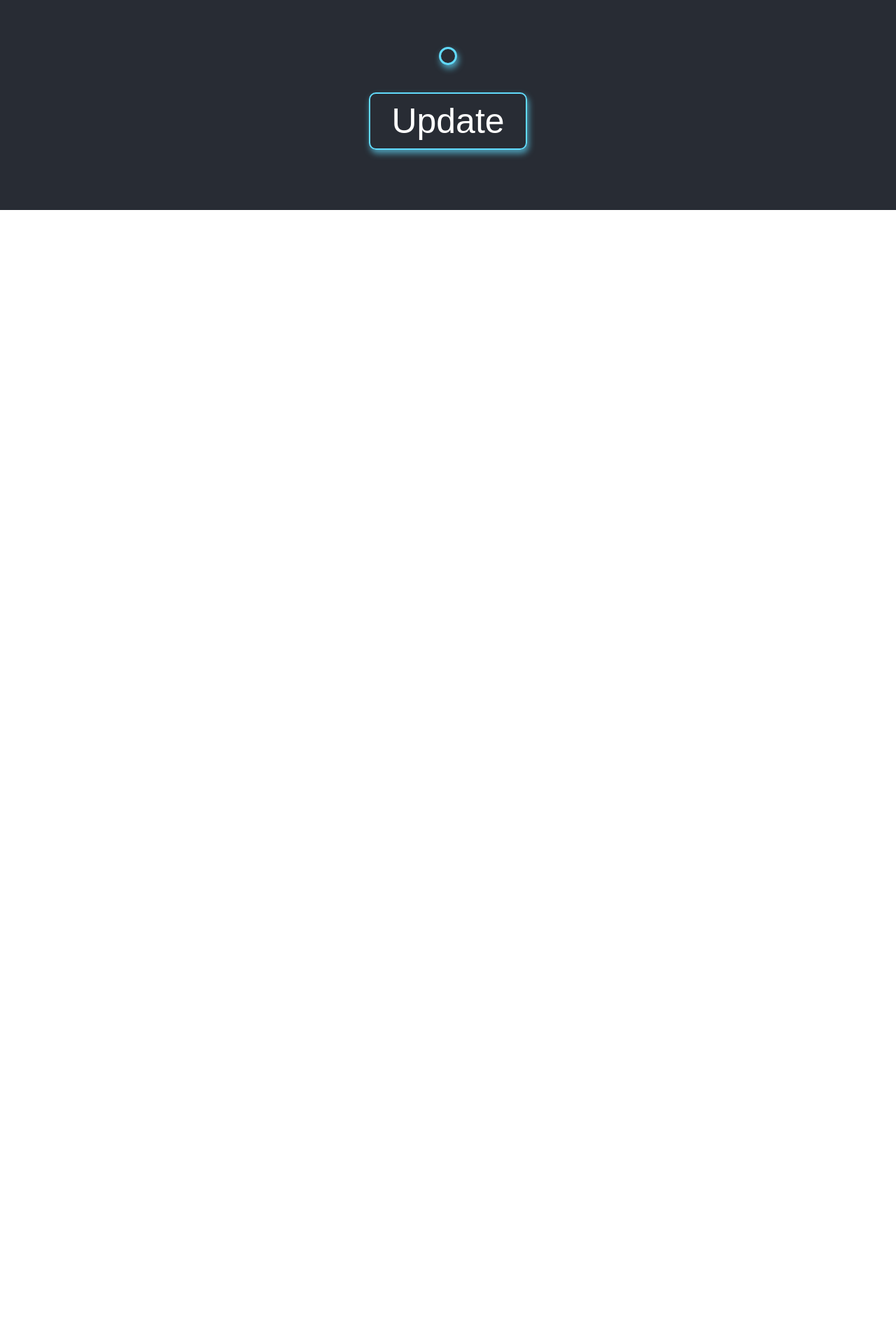
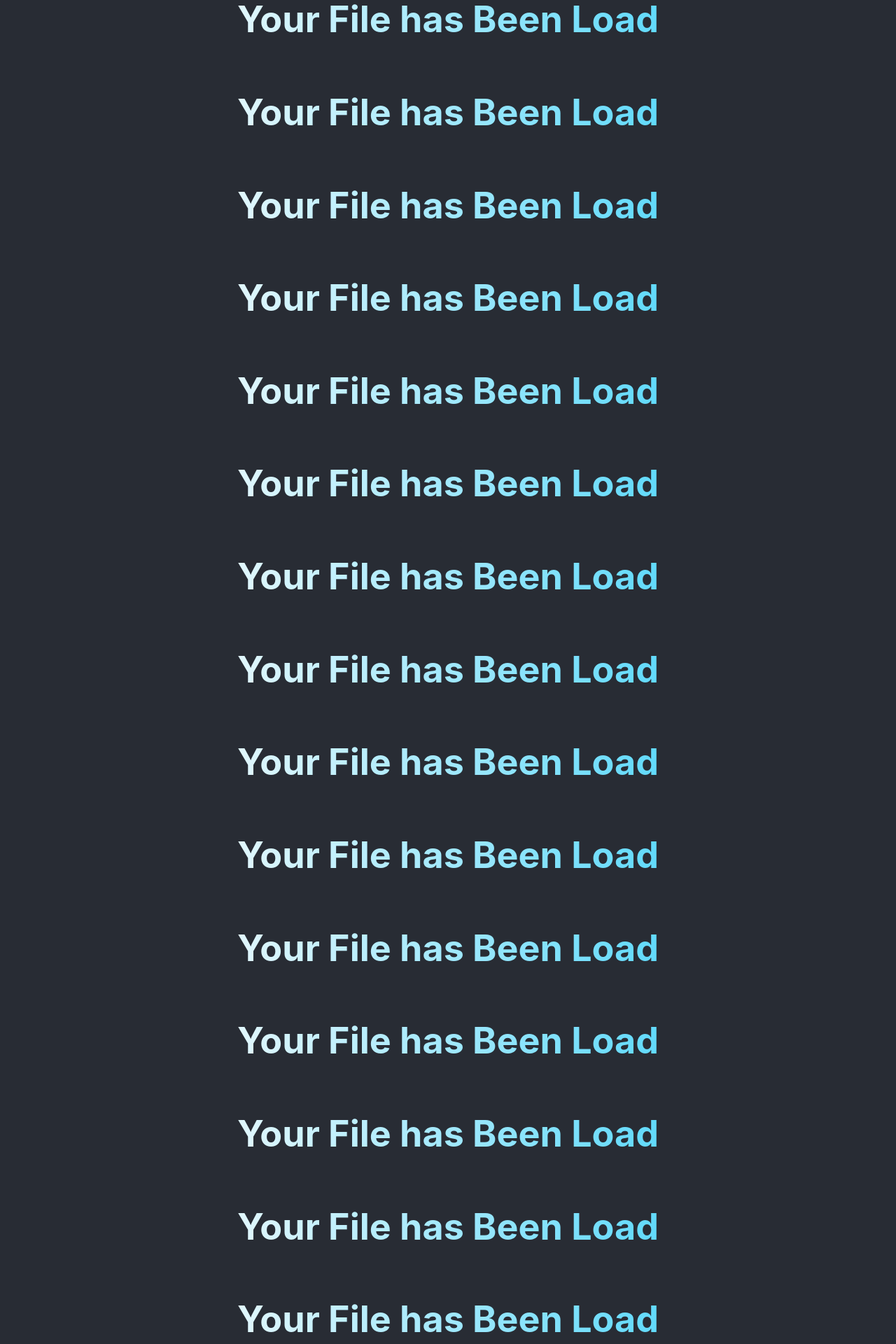
Before and after one commit to muhammad-araf/React, a React (Create React App) app: page / in a window 1280 px wide. Shown: the part 500-2420 px from the top of the page at 70% size. Before the commit the page ends 800 px from the top, so only its background shows below. Built offline with nearby package versions, Linux system fonts and the light colour scheme.

Commit message:
Code Splitting, Lazy Loading & Suspense in React JS

```diff
--- a/src/App.js
+++ b/src/App.js
@@ -20,6 +20,8 @@ import Ref from './Ref';
 import Mapping from './Mapping';
 import CallingAPI from './CallingAPI';
 import PrevProp from './PrevProp';
+import StateWithObject from './StateWithObject';
+import LazyLoader from './LazyLoader';
 //  {useState} from 'react';
 function App() {
   // const [name,setName] = useState("Araf");/  // function getData(){
@@ -44,7 +46,9 @@ function App() {
         {/* <Ref/> */}
         {/* <Mapping/> */}
         {/* <CallingAPI/> */}
-        <PrevProp/>
+        {/* <PrevProp/> */}
+        {/* <StateWithObject/> */}
+        <LazyLoader/>
 
 
       </header>
--- /dev/null
+++ b/src/LazyLoader.jsx
@@ -0,0 +1,12 @@
+import React, { Suspense } from 'react';
+const LazyLoading = React.lazy(() => import('./LazyLoader02'))
+const LazyLoader = () => {
+   return (
+    <Suspense fallback={<h2>Wait............</h2>}>
+     <h2>Code Splitting</h2>
+      <LazyLoading />
+    </Suspense>
+  );
+}
+
+export default LazyLoader
--- /dev/null
+++ b/src/LazyLoader02.jsx
@@ -0,0 +1,46 @@
+import React from 'react'
+
+const LazyLoader02 = () => {
+  return (
+    <>
+        <h1>Your File has Been Load</h1>
+        <h1>Your File has Been Load</h1>
+        <h1>Your File has Been Load</h1>
+        <h1>Your File has Been Load</h1>
+        <h1>Your File has Been Load</h1>
+        <h1>Your File has Been Load</h1>
+        <h1>Your File has Been Load</h1>
+        <h1>Your File has Been Load</h1>
+        <h1>Your File has Been Load</h1>
+        <h1>Your File has Been Load</h1>
+        <h1>Your File has Been Load</h1>
+        <h1>Your File has Been Load</h1>
+        <h1>Your File has Been Load</h1>
+        <h1>Your File has Been Load</h1>
+        <h1>Your File has Been Load</h1>
+        <h1>Your File has Been Load</h1>
+        <h1>Your File has Been Load</h1>
+        <h1>Your File has Been Load</h1>
+        <h1>Your File has Been Load</h1>
+        <h1>Your File has Been Load</h1>
+        <h1>Your File has Been Load</h1>
+        <h1>Your File has Been Load</h1>
+        <h1>Your File has Been Load</h1>
+        <h1>Your File has Been Load</h1>
+        <h1>Your File has Been Load</h1>
+        <h1>Your File has Been Load</h1>
+        <h1>Your File has Been Load</h1>
+        <h1>Your File has Been Load</h1>
+        <h1>Your File has Been Load</h1>
+        <h1>Your File has Been Load</h1>
+        <h1>Your File has Been Load</h1>
+        <h1>Your File has Been Load</h1>
+        <h1>Your File has Been Load</h1>
+        <h1>Your File has Been Load</h1>
+        <h1>Your File has Been Load</h1>
+        <h1>Your File has Been Load</h1>
+    </>
+  )
+}
+
+export default LazyLoader02
```
